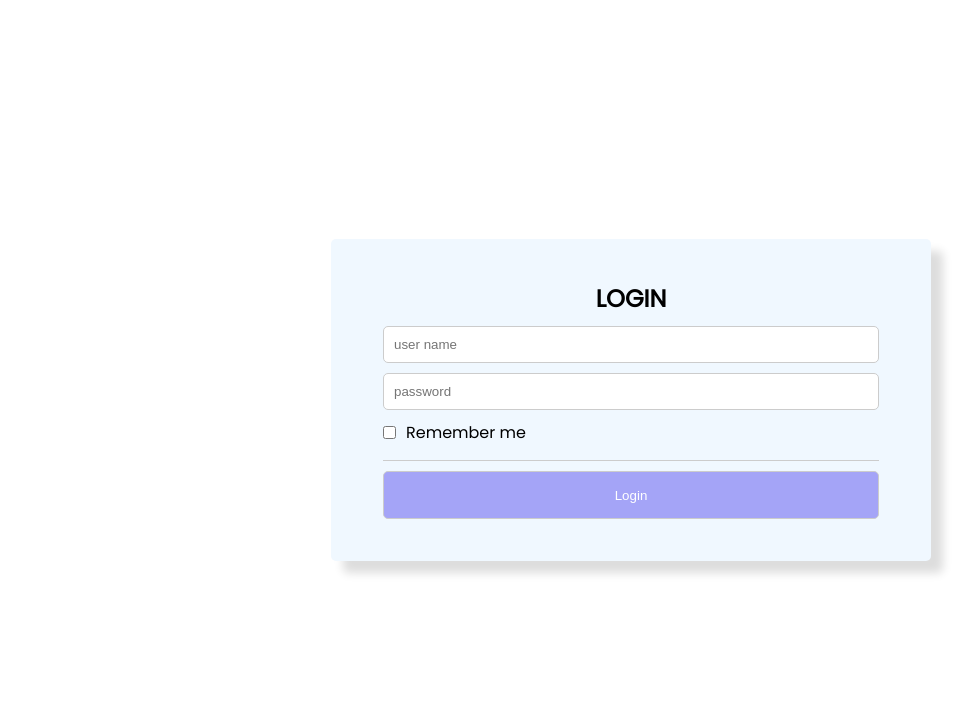
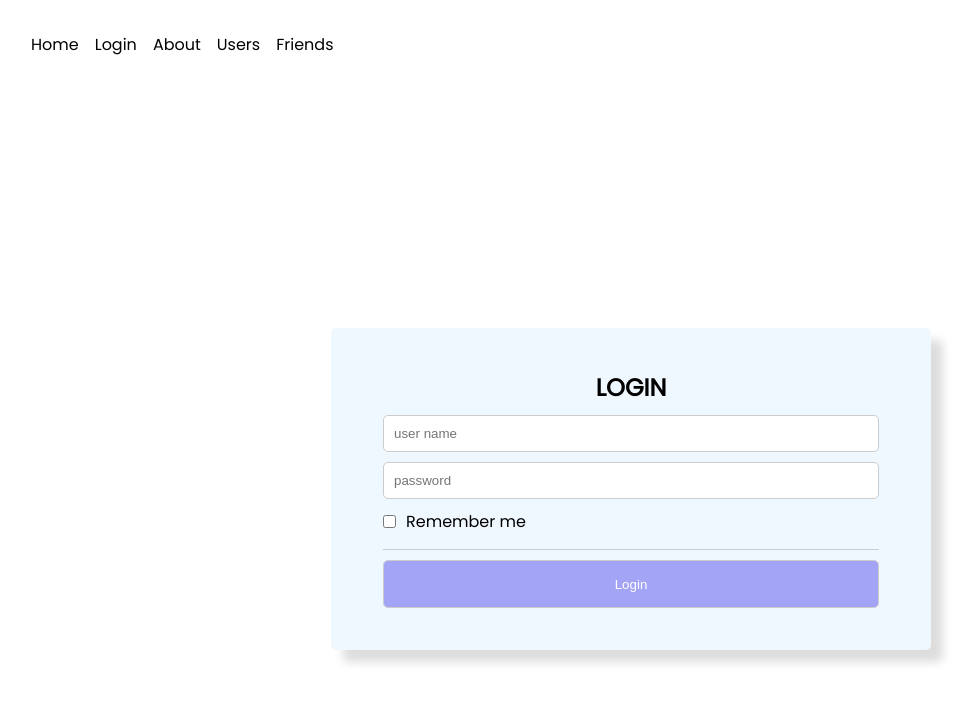
Before and after one commit to MariaVla/Nextjs-starter-pack, a Next.js app: page /login in a window 1280 px wide. Shown: the top 702 px of the page, without its empty margins (9-985 px from the left). Built offline with nearby package versions, Linux system fonts and the light colour scheme.

Commit message:
Add navbar to other pages

```diff
--- a/pages/about.tsx
+++ b/pages/about.tsx
@@ -1,10 +1,11 @@
 import type { NextPage } from 'next';
-import Head from 'next/head';
-import Image from 'next/image';
+import { Navbar } from '../components/Navbar';
 import styles from '../styles/Home.module.css';
 
 const About: NextPage = () => {
   return (
+    <>
+      <Navbar />
       <div className={styles.container}>
         <main className={styles.main}>
           <h1 className={styles.title}>About</h1>
@@ -25,6 +26,7 @@ const About: NextPage = () => {
         </a>
       </footer> */}
       </div>
+    </>
   );
 };
 
--- a/pages/login.tsx
+++ b/pages/login.tsx
@@ -1,6 +1,7 @@
 import type { NextPage } from 'next';
 import { useState } from 'react';
 import { useForm } from 'react-hook-form';
+import { Navbar } from '../components/Navbar';
 import styles from '../styles/Login.module.css';
 
 const IndexPage: NextPage = () => {
@@ -18,6 +19,8 @@ const IndexPage: NextPage = () => {
   console.log('[DEBUG] styles:', styles);
 
   return (
+    <>
+      <Navbar />
       <div className={styles.container}>
         {user ? (
           <span className={styles.helloUser}>Hello, {user.name}!</span>
@@ -86,6 +89,7 @@ const IndexPage: NextPage = () => {
           </form>
         )}
       </div>
+    </>
   );
 };
 
```
Lines whose indentation alone changed are shown as unchanged.
